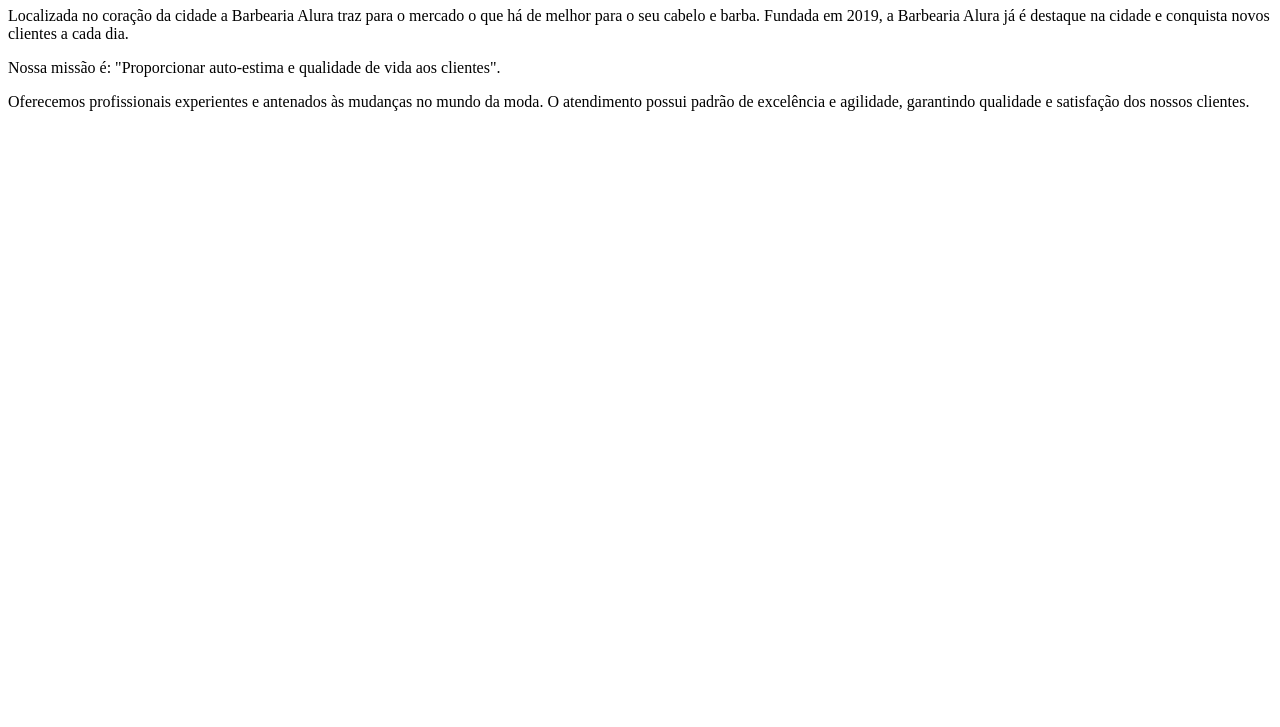
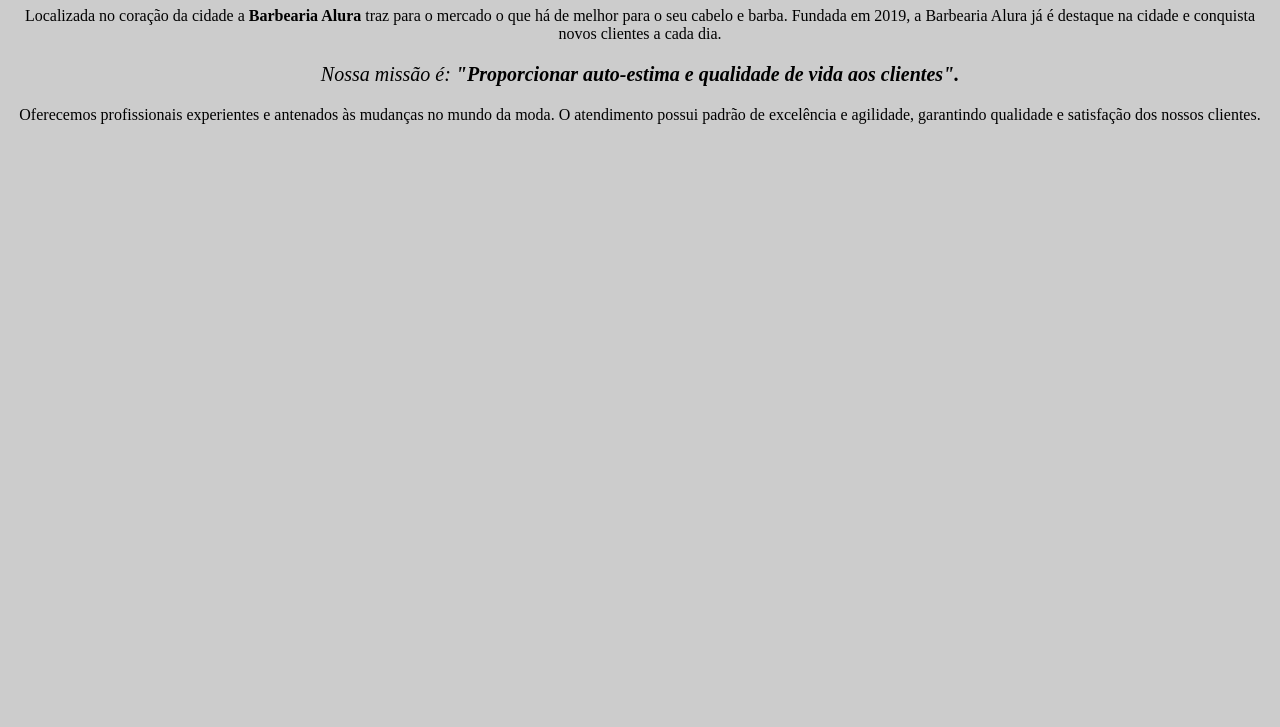
Before and after one commit to sabrinagomesb/oracle-one-t5, a plain HTML site: page HTLM5_CSS3/index.html in a window 1280 px wide. Shown: the part 73-800 px from the top of the page. Drawn offline with Linux system fonts and the light colour scheme.

Commit message:
adiciona folha de estilo

```diff
--- a/HTLM5_CSS3/index.html
+++ b/HTLM5_CSS3/index.html
@@ -5,20 +5,26 @@
     <meta http-equiv="X-UA-Compatible" content="IE=edge" />
     <meta name="viewport" content="width=device-width, initial-scale=1.0" />
     <title>Barbearia Alura</title>
+    <link rel="stylesheet" href="./style.css" />
   </head>
   <body>
     <main>
       <h1>Sobre a Barbearia Alura</h1>
 
       <p>
-        Localizada no coração da cidade a Barbearia Alura traz para o mercado o
-        que há de melhor para o seu cabelo e barba. Fundada em 2019, a Barbearia
-        Alura já é destaque na cidade e conquista novos clientes a cada dia.
+        Localizada no coração da cidade a <strong>Barbearia Alura</strong> traz
+        para o mercado o que há de melhor para o seu cabelo e barba. Fundada em
+        2019, a Barbearia Alura já é destaque na cidade e conquista novos
+        clientes a cada dia.
       </p>
 
-      <p>
-        Nossa missão é: "Proporcionar auto-estima e qualidade de vida aos
-        clientes".
+      <p style="font-size: 20px">
+        <em>
+          Nossa missão é:
+          <strong>
+            "Proporcionar auto-estima e qualidade de vida aos clientes".
+          </strong>
+        </em>
       </p>
 
       <p>
--- /dev/null
+++ b/HTLM5_CSS3/style.css
@@ -0,0 +1,11 @@
+body {
+  background: #cccccc;
+}
+
+h1 {
+  text-align: center;
+}
+
+p {
+  text-align: center;
+}
```
